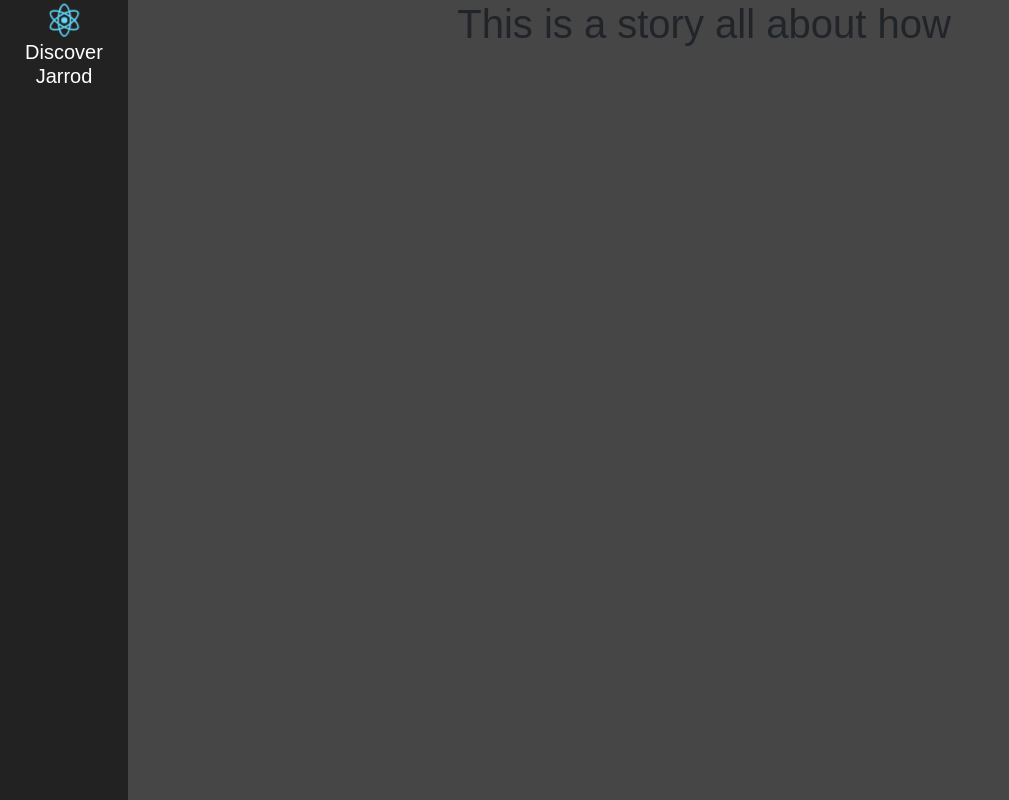
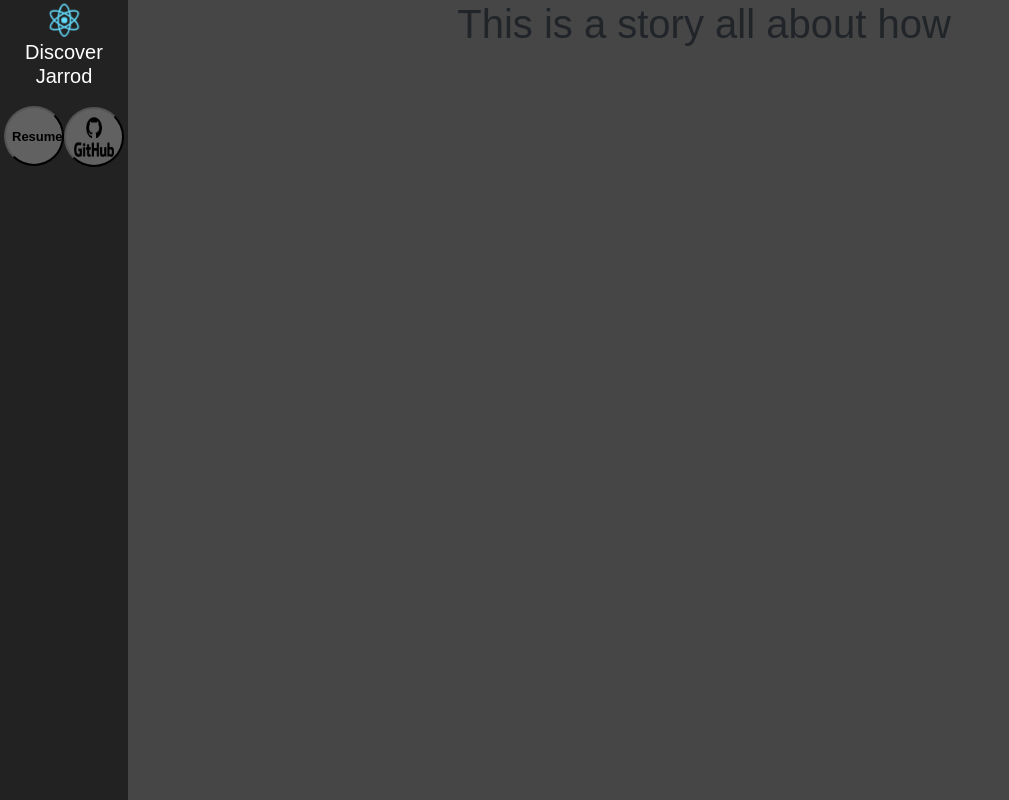
Before and after one commit to Jarrodk0506/DiscoverJarrod, a React (Create React App) app in the folder client/: page / in a window 1280 px wide. Shown: the whole page, without its empty margins (0-1009 px from the left). Built offline with nearby package versions, Linux system fonts and the light colour scheme.

Commit message:
working on styling

```diff
--- a/client/src/App.css
+++ b/client/src/App.css
@@ -25,8 +25,25 @@
   display: block;
   left: 0;
   color: white;
+  box-shadow: 5px 10px 8px 10px #888888;
 }
 
+#linkButton{
+  height: 60px;
+  width: 60px;
+  border-radius: 50%;
+  margin-top: 10px;
+  margin-bottom: 10px;
+  background-color: rgb(97, 97, 97);
+}
+.text{
+  font-size: 13px;
+}
+
+#linkImage{
+  height: 40px;
+  width: 40px;
+}
 
 @keyframes App-logo-spin {
   from { transform: rotate(0deg); }
--- a/client/src/App.js
+++ b/client/src/App.js
@@ -1,9 +1,19 @@
 import React, { Component } from "react";
 import logo from "./logo.svg";
 import "./App.css";
+import github from "./github.png"
+import resume from "./resume.jpg"
 import Divtest from "../src/components/wrapper/wrapper"
 
+
 class App extends Component {
+
+  handleGitClick = e => {
+    e.preventDefault();
+    console.log("clicked");
+    }
+
+
   render() {
     return (
       <div className="App">
@@ -11,6 +21,8 @@ class App extends Component {
           <div className="App-header">
             <img src={logo} className="App-logo" alt="logo" />
             <h2 className="discover">Discover Jarrod</h2>
+            <button id="linkButton" onClick={this.handleGitClick}><strong class="text">Resume</strong></button>
+            <button id="linkButton"><img onClick={this.handleGitClick} id="linkImage" src={github} alt="github" href="https://github.com/Jarrodk0506" target="_blank"/></button>
           </div>
             <Divtest></Divtest>
           </div >
```
Also changed, not shown: client/src/github.png (added), client/src/resume.jpg (added). Lines whose indentation alone changed are shown as unchanged.
